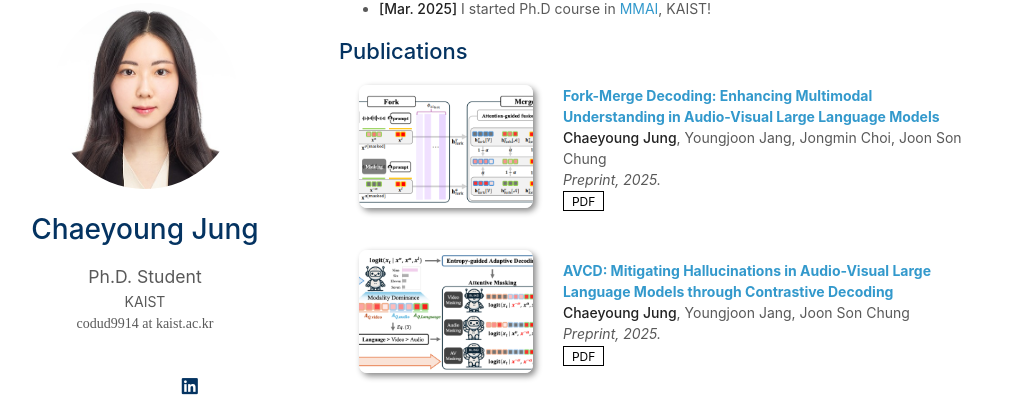
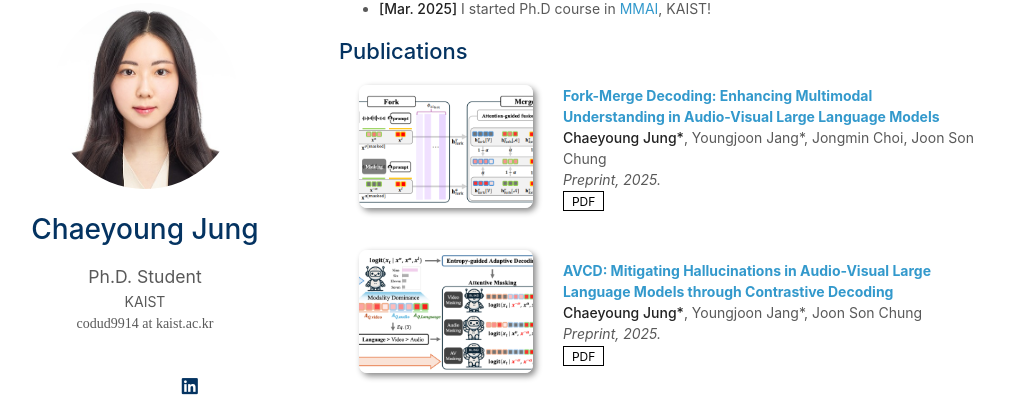
Before and after one commit to cyongong/cyongong.github.io, a Jekyll site: the page built from index.md, in a window 1280 px wide and 900 px high, scrolled down 417 px. Shown: the part 131-541 px from the top of the window, without its empty margins (131-1143 px from the left). Built offline with Jekyll 4.4.1, drawn with Linux system fonts in a browser that asks for light colours; a style sheet for code colours, icons or effects is not loaded; our own code applies the rules of GitHub Pages for plain Markdown files.

```diff
--- a/_data/publications.yml
+++ b/_data/publications.yml
@@ -1,12 +1,12 @@
 main:
   - title: "Fork-Merge Decoding: Enhancing Multimodal Understanding in Audio-Visual Large Language Models"
-    authors: <strong>Chaeyoung Jung</strong>, Youngjoon Jang, Jongmin Choi, Joon Son Chung
+    authors: <strong>Chaeyoung Jung*</strong>, Youngjoon Jang*, Jongmin Choi, Joon Son Chung
     conference: Preprint, 2025.
     pdf: https://arxiv.org/abs/2505.20873
     image: ./assets/img/FMD.png
 
   - title: "AVCD: Mitigating Hallucinations in Audio-Visual Large Language Models through Contrastive Decoding"
-    authors: <strong>Chaeyoung Jung</strong>, Youngjoon Jang, Joon Son Chung
+    authors: <strong>Chaeyoung Jung*</strong>, Youngjoon Jang*, Joon Son Chung
     conference: Preprint, 2025.
     pdf: https://arxiv.org/abs/2505.20862
     image: ./assets/img/AVCd.png
```
